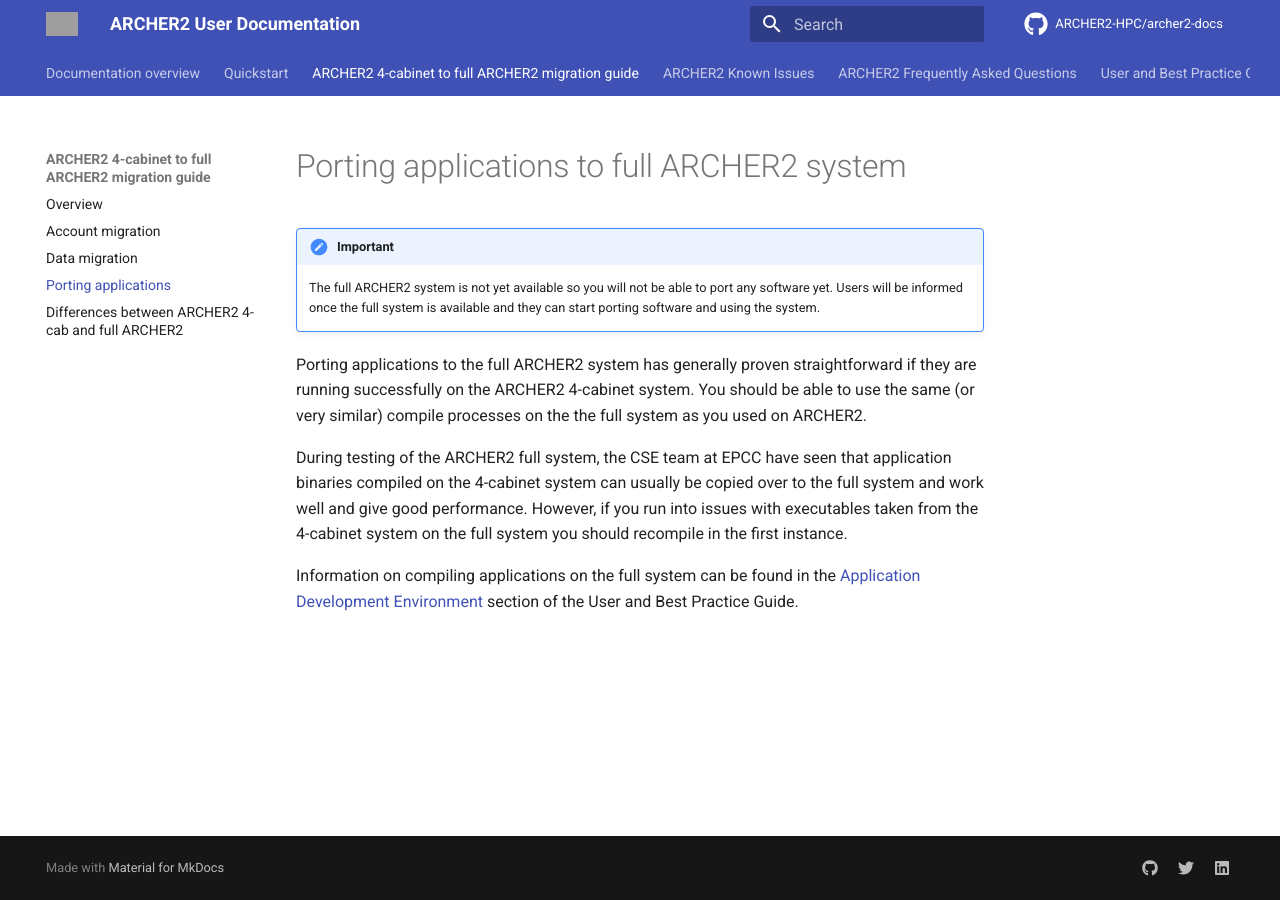
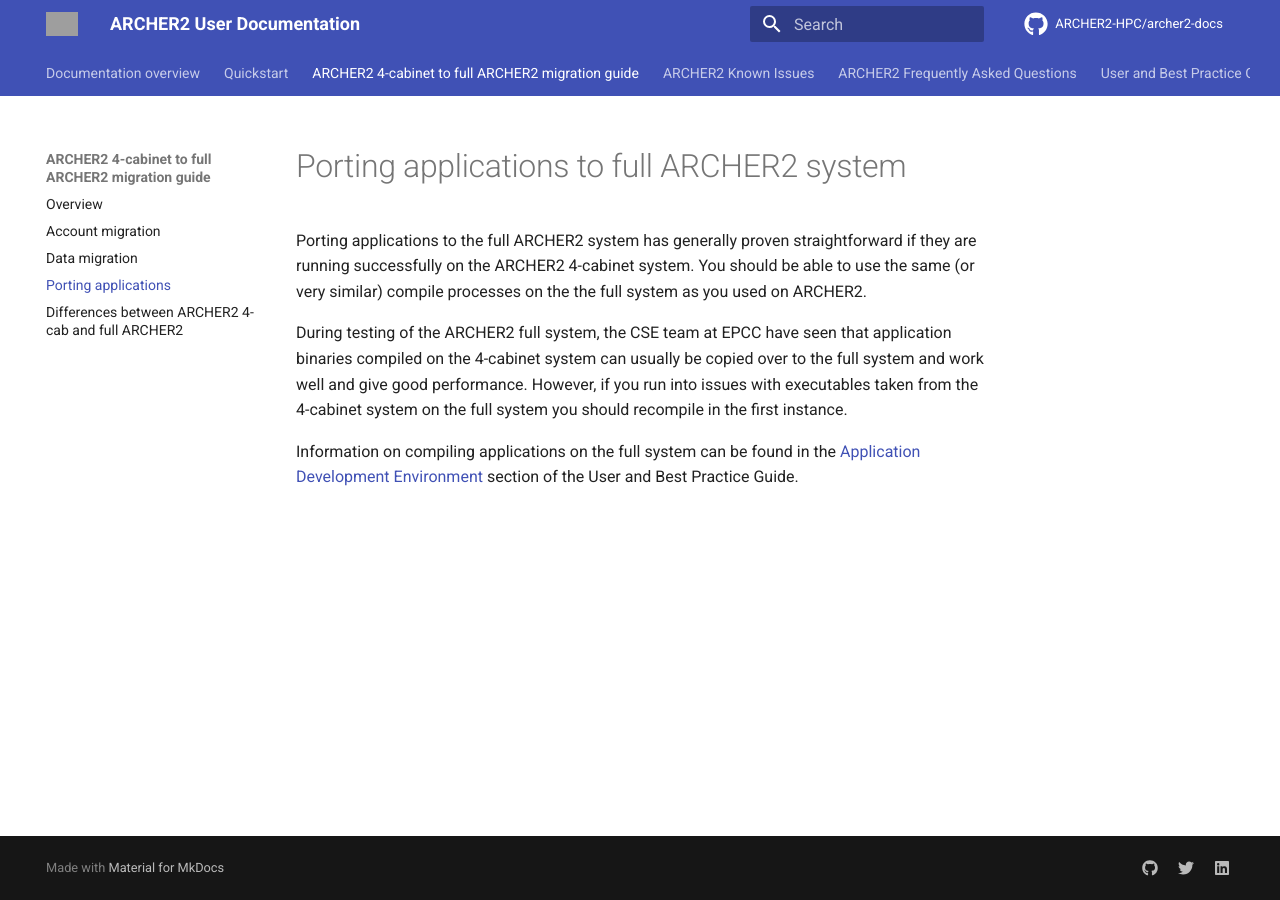
Before and after one commit to ARCHER2-HPC/archer2-docs, an MkDocs documentation site: the page built from docs/archer2-migration/porting.md, in a window 1280 px wide. Built offline with MkDocs 1.6.1 and Material for MkDocs 9.7.7, drawn with Linux system fonts in a browser that asks for light colours; comment, search, counter and statistics services are not loaded; grey boxes are pictures that could not be loaded.

Commit message:
Removes notice on system not being available

```diff
--- a/docs/archer2-migration/porting.md
+++ b/docs/archer2-migration/porting.md
@@ -1,9 +1,4 @@
 # Porting applications to full ARCHER2 system
-
-!!! important
-    The full ARCHER2 system is not yet available so you will not be able to
-    port any software yet. Users will be informed once the full system
-    is available and they can start porting software and using the system.
 
 Porting applications to the full ARCHER2 system has generally
 proven straightforward if they are running successfully on
```
